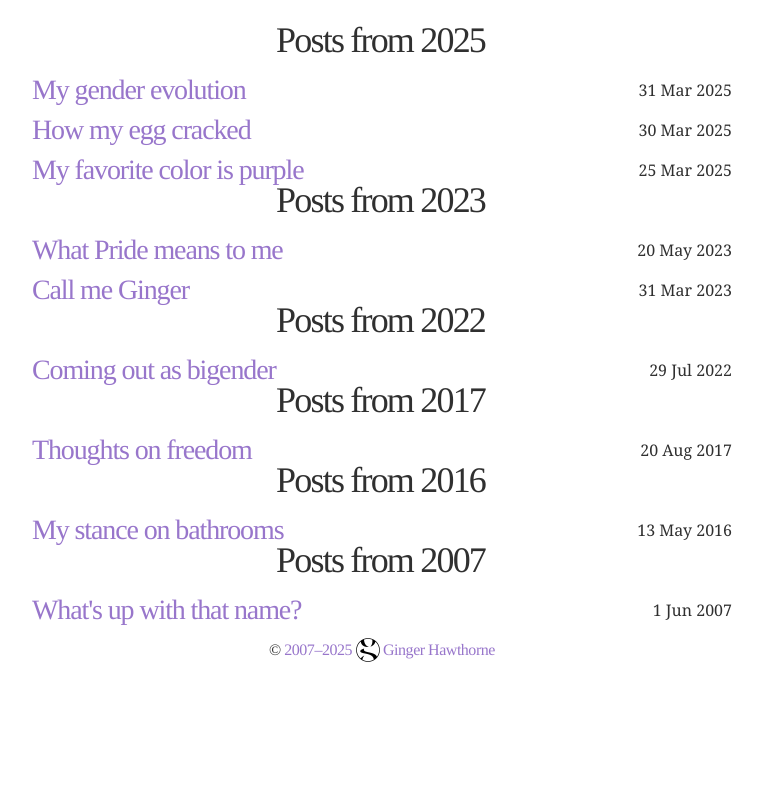
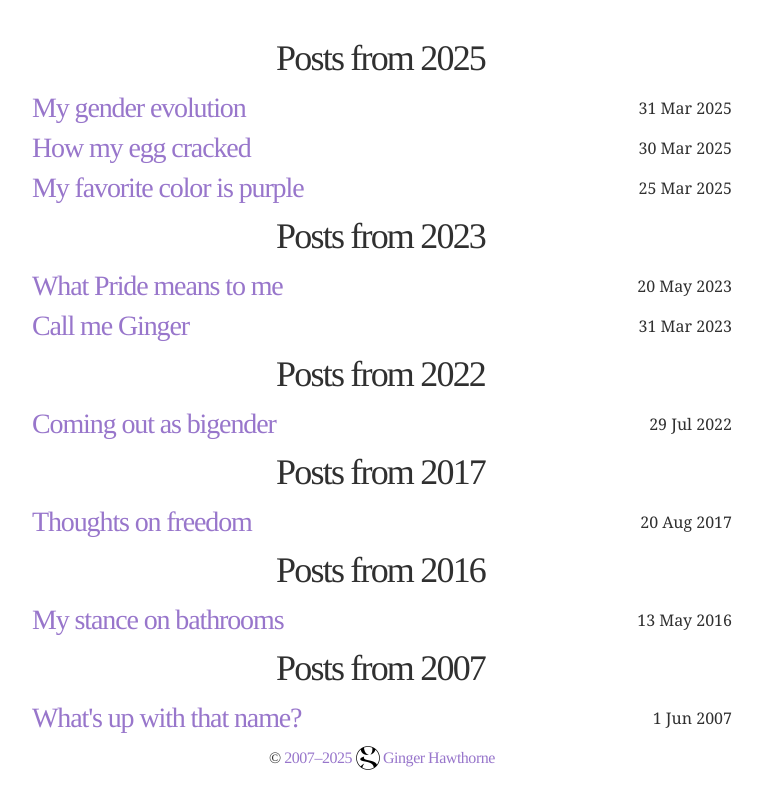
Before and after one commit to gulopine/gulopine.github.io, a Jekyll site: the page built from archive/index.html, in a window 1280 px wide. Shown: the top 809 px of the page, without its empty margins (258-1021 px from the left). Built offline with Jekyll 4.4.1, drawn with Linux system fonts in a browser that asks for light colours.

Commit message:
fix spacing on archives

```diff
--- a/archive/index.html
+++ b/archive/index.html
@@ -1,6 +1,12 @@
 ---
 layout: default
 ---
+
+<style>
+  h1 {
+    padding-top: .5em;
+  }
+</style>
 
 {% assign title_year = "" %}
 {% for post in site.posts %}
--- a/tags/index.html
+++ b/tags/index.html
@@ -1,6 +1,12 @@
 ---
 layout: default
 ---
+
+<style>
+  h1 {
+    padding-top: .5em;
+  }
+</style>
 
 {% for tag in site.tags %}
 	<h1 id="{{ tag[0] }}">Posts about {{ tag|first }}</h1>
```
